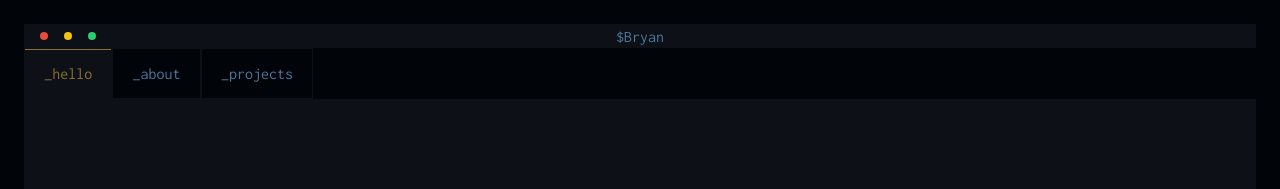
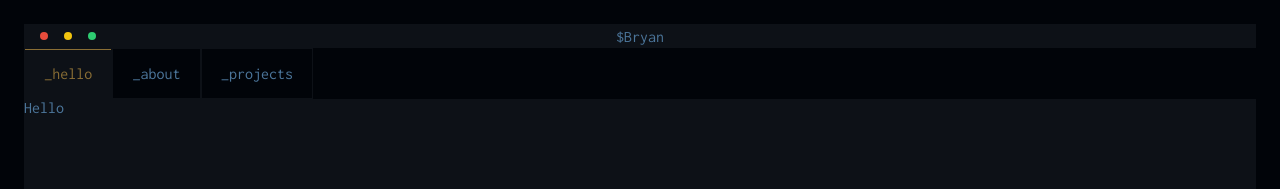
Before and after one commit to ripterdust/Portfolio2022, a React (Create React App) app: page / in a window 1280 px wide. Shown: the top 189 px of the page. Built offline with nearby package versions, Linux system fonts and the light colour scheme.

Commit message:
Added the main component

```diff
--- /dev/null
+++ b/src/components/Hello.js
@@ -0,0 +1,5 @@
+export const Hello = () => {
+  return (
+    <div>Hello</div>
+  )
+}
--- a/src/router/MainRouter.js
+++ b/src/router/MainRouter.js
@@ -1,5 +1,6 @@
-import { BrowserRouter } from "react-router-dom"
+import { BrowserRouter, Routes, Route } from "react-router-dom"
 import { Buttons } from "../components/Buttons"
+import { Hello } from "../components/Hello"
 import { Nav } from "../components/Nav"
 
 export const MainRouter = () => {
@@ -7,6 +8,10 @@ export const MainRouter = () => {
         <BrowserRouter>
             <Buttons/>
             <Nav/>
+            <div className="line"></div>
+            <Routes>
+                <Route path='/' element={ <Hello/> } />
+            </Routes>
 
         </BrowserRouter>
     </div>
```
